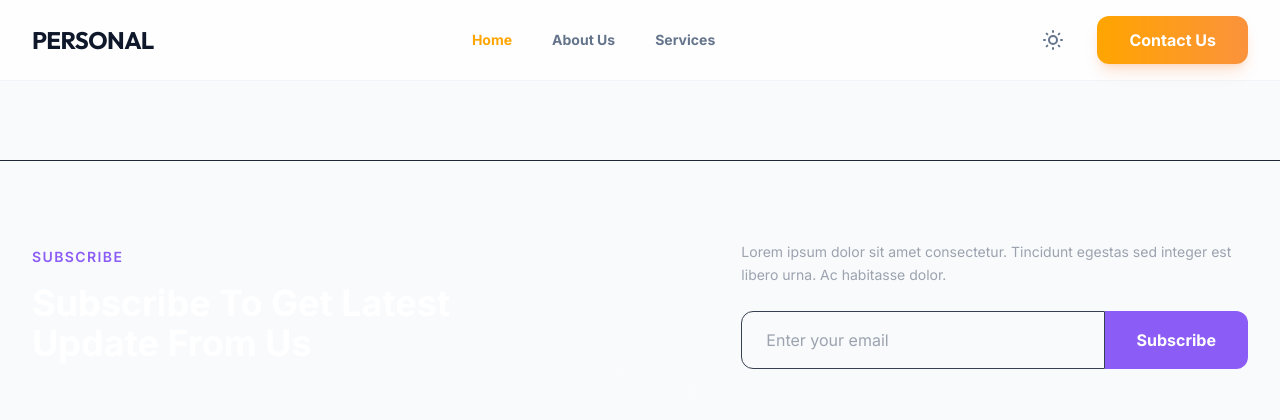
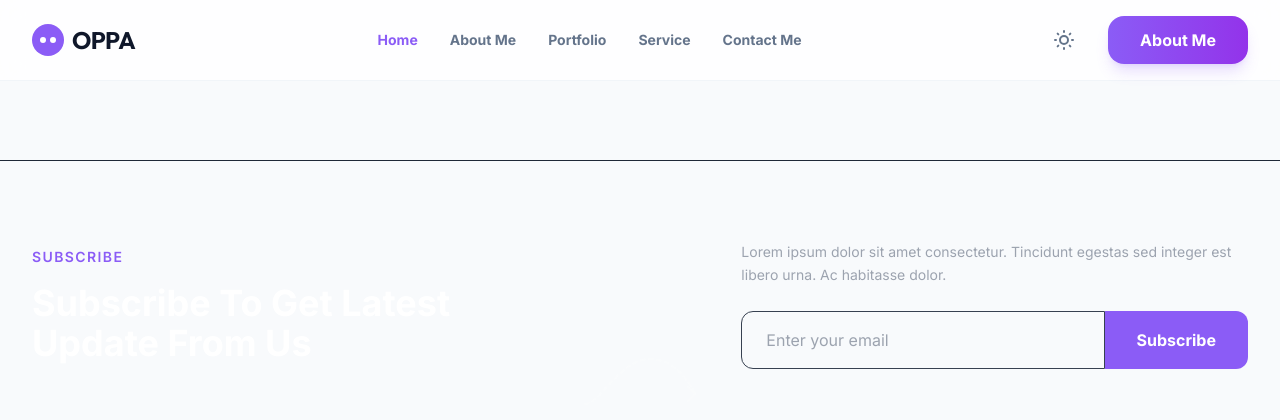
Before and after one commit to mrveer-101/Portfolio, a Django app: template core/templates/base.html in a window 1280 px wide. Shown: the top 420 px of the page. Run offline with Django 5.2, Linux system fonts and the light colour scheme; the template is opened without the code that fills it, so the values that code supplies are empty; some libraries are stand-ins or nearby versions.

Commit message:
UI: Updated navbar branding, links, and primary button to match reference image

```diff
--- a/core/templates/partials/navbar.html
+++ b/core/templates/partials/navbar.html
@@ -5,16 +5,22 @@
 
             <!-- Logo Section -->
             <div class="flex items-center space-x-2">
+                <div class="w-8 h-8 bg-accent-purple rounded-full flex items-center justify-center">
+                    <div class="w-1.5 h-1.5 bg-white rounded-full mx-0.5"></div>
+                    <div class="w-1.5 h-1.5 bg-white rounded-full mx-0.5"></div>
+                </div>
                 <a href="{% url 'core:index' %}" class="font-display text-2xl font-black tracking-tight text-slate-900 dark:text-white uppercase">
-                    Personal
+                    OPPA
                 </a>
             </div>
 
             <!-- Desktop Menu (Centered) -->
-            <div class="hidden md:flex space-x-10 text-sm font-bold text-slate-500 dark:text-gray-400">
-                <a href="#home" class="text-accent-orange transition-colors">Home</a>
-                <a href="#about" class="hover:text-slate-900 dark:hover:text-white transition-colors">About Us</a>
-                <a href="#services" class="hover:text-slate-900 dark:hover:text-white transition-colors">Services</a>
+            <div class="hidden md:flex space-x-8 text-sm font-bold text-slate-500 dark:text-gray-400">
+                <a href="#home" class="text-accent-purple transition-colors">Home</a>
+                <a href="#about" class="hover:text-slate-900 dark:hover:text-white transition-colors">About Me</a>
+                <a href="#portfolio" class="hover:text-slate-900 dark:hover:text-white transition-colors">Portfolio</a>
+                <a href="#service" class="hover:text-slate-900 dark:hover:text-white transition-colors">Service</a>
+                <a href="#contact" class="hover:text-slate-900 dark:hover:text-white transition-colors">Contact Me</a>
             </div>
 
             <!-- Right Actions -->
@@ -25,8 +31,8 @@
                     <svg x-show="darkMode" class="w-6 h-6" fill="none" stroke="currentColor" viewBox="0 0 24 24"><path stroke-linecap="round" stroke-linejoin="round" stroke-width="2" d="M20.354 15.354A9 9 0 018.646 3.646 9.003 9.003 0 0012 21a9.003 9.003 0 008.354-5.646z"></path></svg>
                 </button>
 
-                <a href="#contact" class="px-8 py-3 bg-gradient-to-r from-accent-orange to-orange-400 text-white rounded-xl font-bold transition-all shadow-lg shadow-orange-500/20 hover:shadow-orange-500/40">
-                    Contact Us
+                <a href="#about" class="px-8 py-3 bg-gradient-to-r from-accent-purple to-purple-600 text-white rounded-2xl font-bold transition-all shadow-lg shadow-accent-purple/20 hover:shadow-accent-purple/40">
+                    About Me
                 </a>
             </div>
 
```
